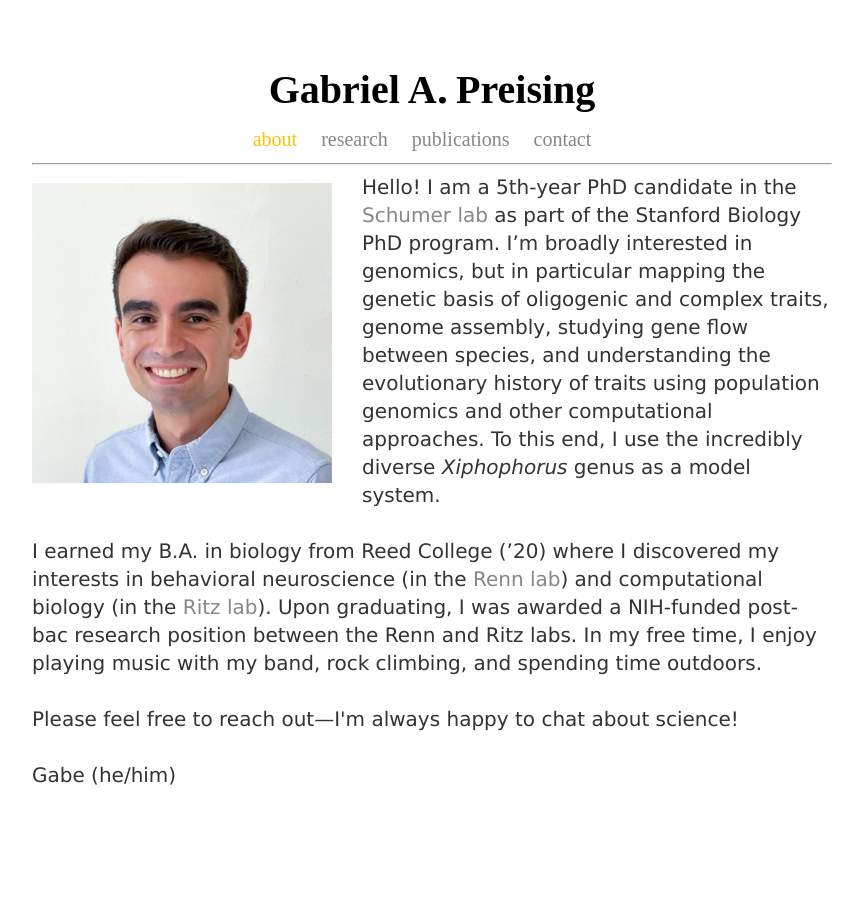
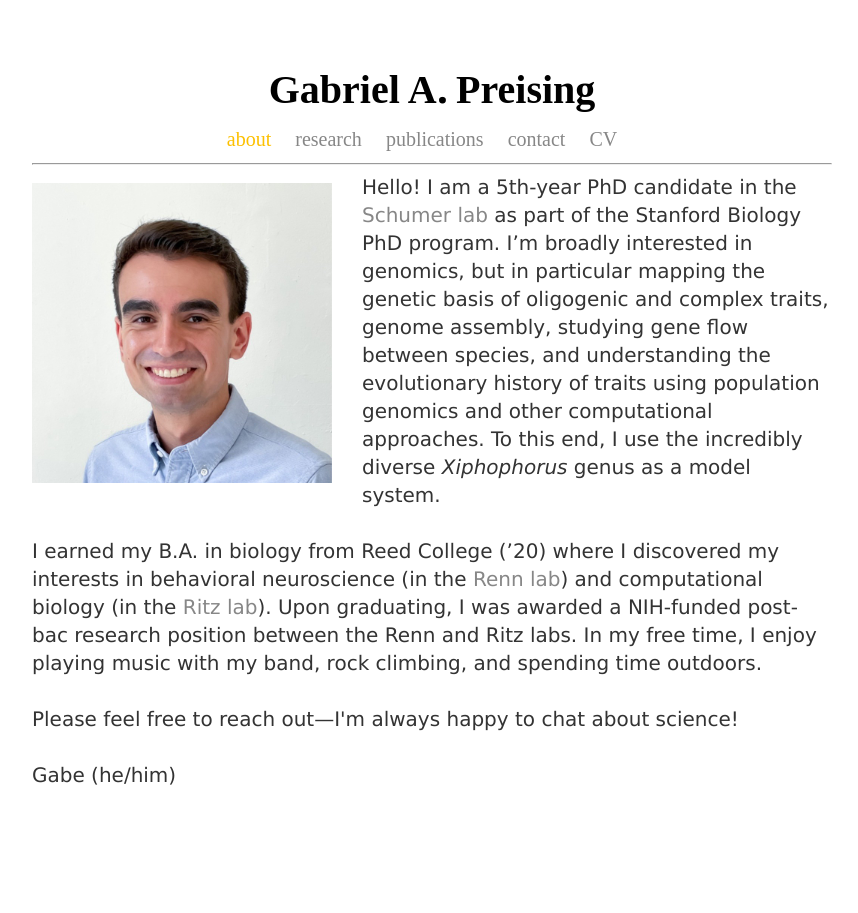
Before and after one commit to gpreising/gpreising.github.io, a Jekyll site: the page built from index.html, in a window 1280 px wide. Shown: the whole page, without its empty margins (208-1066 px from the left). Built offline with Jekyll 4.4.1, drawn with Linux system fonts in a browser that asks for light colours.

Commit message:
adding cv

```diff
--- a/index.html
+++ b/index.html
@@ -8,6 +8,7 @@ title: Gabriel A. Preising | about
 		<li><a href="/research">research</a></li>
 		<li><a href="/publications">publications</a></li>
 		<li><a href="/contact">contact</a></li>
+		<li><a href="/CV">CV</a></li>
 	</ul>
 </nav>
 <hr>
```
